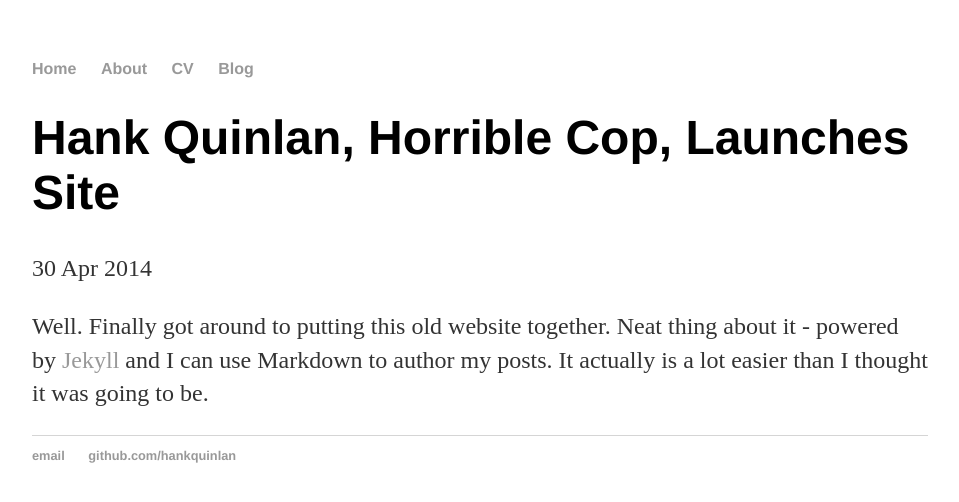
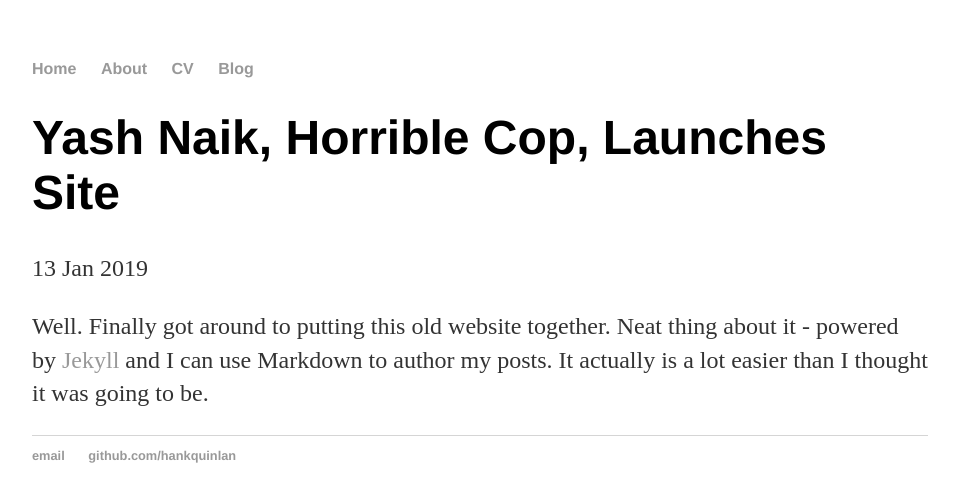
Before and after one commit to yashnaik47/yashnaik.github.io, a Jekyll site: the page built from _posts/2019-01-13-yash-naik-site-launched.md, in a window 1280 px wide. Shown: the top 502 px of the page, without its empty margins (160-1119 px from the left). Built offline with Jekyll 4.4.1, drawn with Linux system fonts in a browser that asks for light colours.

Commit message:
Update 2019-01-13-yash-naik-site-launched.md

```diff
--- a/_posts/2019-01-13-yash-naik-site-launched.md
+++ b/_posts/2019-01-13-yash-naik-site-launched.md
@@ -1,7 +1,7 @@
 ---
 layout: post
-title: "Hank Quinlan, Horrible Cop, Launches Site"
-date: 2014-04-30
+title: "Yash Naik, Horrible Cop, Launches Site"
+date: 2019-01-13
 ---
 
 Well. Finally got around to putting this old website together. Neat thing about it - powered by [Jekyll](http://jekyllrb.com) and I can use Markdown to author my posts. It actually is a lot easier than I thought it was going to be.
```
